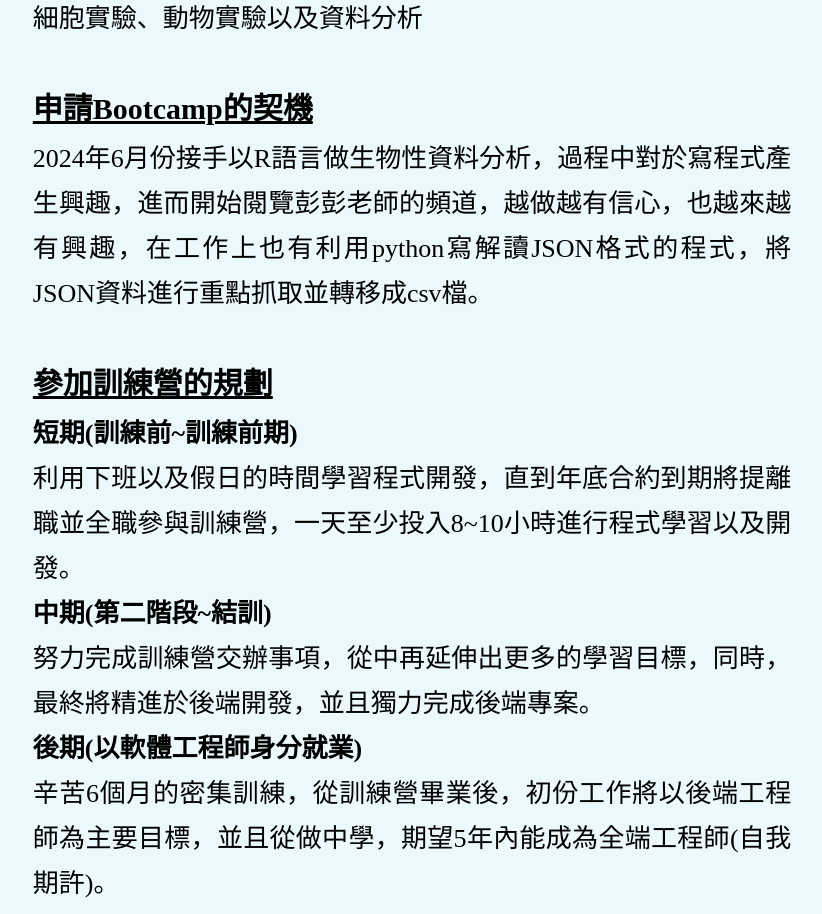
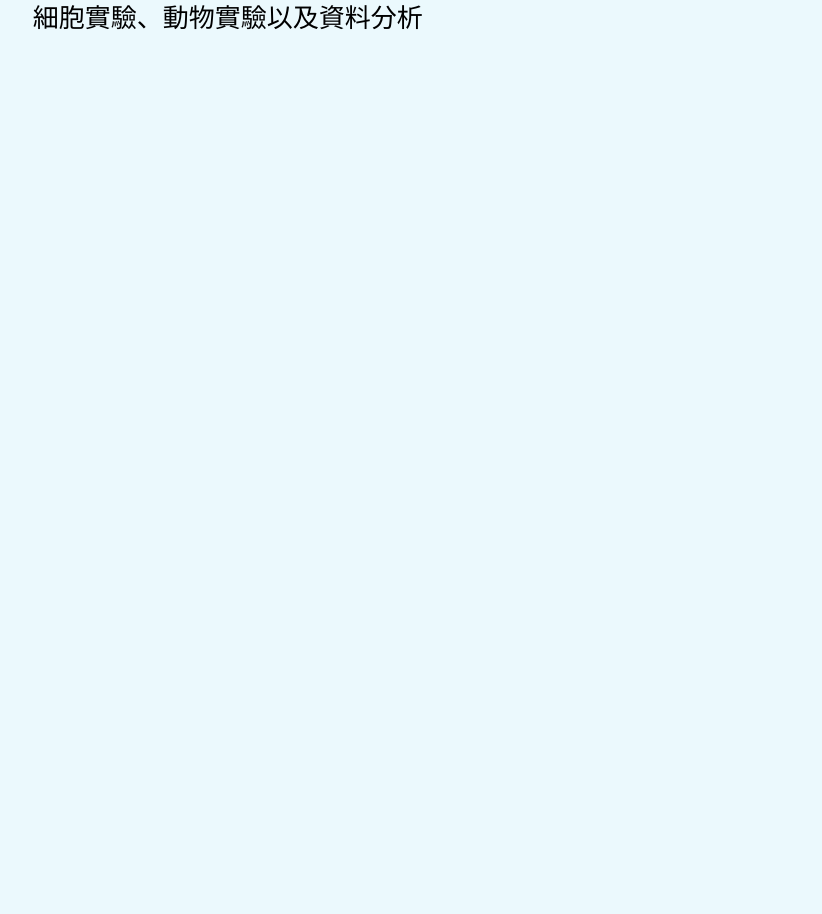
Before and after one commit to Translation-regulator/6th_bootcamp_vue, a Vue app: page / in a window 1280 px wide. Shown: the part 1060-1974 px from the top of the page, without its empty margins (228-1050 px from the left). After the commit the page ends 1154 px from the top, so only its background shows below. Built offline with nearby package versions, Linux system fonts and the light colour scheme.

Commit message:
將內文修改較通順

```diff
--- a/src/Main.vue
+++ b/src/Main.vue
@@ -46,24 +46,6 @@
                         <div class="subtitle">工作內容</div>
                         <div>細胞實驗、動物實驗以及資料分析</div><br/>
 
-            <div class="subtitle">申請Bootcamp的契機</div>
-            <div>2024年6月份接手以R語言做生物性資料分析，過程中對於寫程式產生興趣，進而開始閱覽彭彭老師的頻道，越做越有信心，也越來越有興趣，在工作上也有利用python寫解讀JSON格式的程式，將JSON資料進行重點抓取並轉移成csv檔。</div><br/>
-
-            <div class="subtitle">參加訓練營的規劃</div>
-
-            <div style="font-weight: bold;">短期(訓練前~訓練前期)</div>
-            利用下班以及假日的時間學習程式開發，直到年底合約到期將提離職並全職參與訓練營，一天至少投入8~10小時進行程式學習以及開發。<br>
-
-            <div style="font-weight: bold">中期(第二階段~結訓)</div>
-            努力完成訓練營交辦事項，從中再延伸出更多的學習目標，同時，最終將精進於後端開發，並且獨力完成後端專案。<br>
-
-            <div style="font-weight: bold">後期(以軟體工程師身分就業)</div>
-            辛苦6個月的密集訓練，從訓練營畢業後，初份工作將以後端工程師為主要目標，並且從做中學，期望5年內能成為全端工程師(自我期許)。<br>
-
-
-
-
-
         </div>
     </div>
     <div v-if="props.visibleSection === 'AboutMe'">
@@ -71,14 +53,16 @@
         <div class="title">個人簡介和申請動機</div>
 
         <p class="descript">
-            我叫張兆丞，居住於新北蘆洲，今年26歲，畢業於國立台灣大學生物化學暨分子生物學研究所，從事研究助理的工作。主要的職務為操作細胞與動物實驗，隨著科技的進步，生技業也大量的研究引進模型推演以及數據分析，我剛好接觸到生物資訊相關的專案，起初，只會複製貼上程式碼並執行，到後面開始對程式碼的內容產生興趣，因緣際會請教同學時，對方推薦彭彭的課程頻道，從此燃起學習程式語言的熱情。學習一段時間以後，經由老師過往的直播平台發現到工程師轉職計畫，瞬間勾起我的興趣，經過一段時間的思考後，決定參加申請(當時是今年六月)，隨著幾個月的學習，我發現對於寫程式的熱情不增反減，加上看到開訓的時間，完全可以跟我的工作對上(工作合約至年底)，因此，決定在年底後離職並且全職進行轉職計畫。
+            我叫張兆丞，現年27歲，居住於新北市蘆洲，畢業於國立台灣大學生物化學暨分子生物學研究所，目前擔任研究助理。我的工作主要涉及細胞和動物實驗。隨著科技的進步，生技產業越來越多地運用模型推演和數據分析。自2024年6月起，我開始使用R語言進行生物數據分析，並在工作中運用Python撰寫程式來解讀JSON資料，將其轉換為CSV文件。<br/>
+            起初，我只是在工作中執行現有的程式碼，但隨著時間推移，我對程式設計逐漸產生了濃厚興趣。在一次與同學討論時，他向我推薦了彭彭的課程頻道，從此激發了我學習程式語言的熱情。隨著學習的深入，我通過老師的直播課程發現了工程師轉職計畫，這立即引起了我的強烈興趣。經過一段時間的考慮，我在今年6月決定申請參加第六屆bootcamp。<br/>
+            幾個月的學習讓我更加堅定了轉職的決心。我發現自己對程式設計的熱情隨著時間慢慢增加，因此我計劃在年底辭去現有工作，全力以赴投入這次轉職旅程。
         </p>
 
 
         <div class="title">曾經做過哪些軟體工程技術相關的學習？若有作品請分享給我們</div>
         <p class="descript">
-            主要觀看彭彭老師於Youtube上傳的程式教學，先從熱門語言python開始學起，之後學習後端框架-Flask，同時，基本介面的渲染也是非常重要， HTML以及CSS成為前端網頁呈現的必備條件，為了讓畫面與使用者更有互動性，學習了前端語言JavaScript以及前端框架-Vue.js，為了解決在開發階段遇到的問題也嘗試去官網、工程師相關論壇以及老師推薦的w3school尋找到合適的解法。
-            我利用我所學的後端框架-Flask製作輕量型的python計算機，並且利用前端HTML以及CSS進行版面配置，最後利用前端JavasScript fetch後端運算邏輯，最後呈現在網頁上，我是利用pythonanywhere部屬。看似簡單的小工具，在開發階段也是花費我不少時間，但是在製作過程中也讓我學習到不少技巧，先前學習的技術往往在2週即忘光，給予自己設定一個小小專題，然後完成它，不僅可以加深印象，更能帶給自己成就感。<br/>
+            主要是觀看彭彭老師在YouTube上傳的程式教學，從熱門語言Python開始學習，接著學習後端框架Flask。同時，基本介面的渲染也非常重要，因此學習了HTML和CSS，這是前端網頁呈現的必要條件。為了讓畫面更具互動性，我學習了前端語言JavaScript以及前端框架Vue.js。在開發過程中，為了解決遇到的問題，我會查閱官方文檔、工程師論壇，以及老師推薦的w3school，尋找合適的解法。<br/>
+            我利用學到的Flask框架製作了一個輕量級的Python計算器，並使用HTML和CSS進行版面配置，最後用JavaScript的fetch功能來調用後端的運算邏輯，並將結果呈現在網頁上。我使用PythonAnywhere進行部署。雖然這個小工具看似簡單，但在開發過程中花費了不少時間，讓我學到了許多技巧。與過去學習不同的是，之前學的技術常常兩週後就忘記了，但這次給自己設計了一個小專案並完成它，不僅加深了記憶，也帶給了我成就感。<br/>
             Python 計算機：<a href="https://conan.pythonanywhere.com/">https://conan.pythonanywhere.com/</a> <br/>
             Github 程式碼：<a href="https://github.com/Translation-regulator/Calculator.git" >https://github.com/Translation-regulator/Calculator.git</a>
 
@@ -89,12 +73,14 @@
     <div v-if="props.visibleSection === 'Plan'">
         <div class="title">如果參與這個訓練，會怎麼安排學習時間？</div>
         <p class="descript">
-            我將投入全力學習，並且以全職的身分參加訓練營，除了按部就班跟上老師給予的任務，我將更深入探討任務背後的原理。到了第二階段的實務開發以及團隊開發專案，我期望能與學員於實體活動外建立讀書會，一起交流學習，根據過往開設讀書會的學長姊，相信有助於激發大家的潛能，互相砥礪，並且打磨大家的技術。心態上，我會把訓練營當作碩士二年級即將畢業前半年進行研究，結合開訓前自學的歷程以及bootcamp 前四個月的紮實訓練，最後做出自己的專案，如同寫出論文一樣，我把從bootcamp畢業當作碩士畢業一樣艱辛，所以我將付出更多的時間去完成。
+            我將以全職身分全力參加訓練營。除了按時完成課程作業外，我也會深入理解每個任務背後的原理。進入實務開發和團隊專案階段後，我希望能與其他學員組織讀書會，彼此交流學習。根據學長姊的經驗，讀書會能有效提升技術能力並激發潛能。<br/>
+            心態上，我將訓練營視為碩士論文衝刺的最後階段，結合自學和訓練營四個月的密集訓練，期望在結業時能完成自己的專案，就像完成論文一般。對我來說，訓練營的挑戰與碩士畢業一樣嚴苛，因此我將全力以赴，投入更多時間與精力，力求成功。
         </p>
 
         <div class="title">軟體技術日新月異，如何確定選擇投入的領域是正確有回報的？</div>
         <p class="descript">
-            目前我從事的行業為生物科技，雖然與軟體業一樣技術非常的繁多，但是差別在於生科領域不管是開發出藥物或是解開複雜的病理機制都需要非常非常久的時間，並且常常需要面臨失敗以及經費不足的問題，我個人認為回報率非常低，常常研究到後面失去信心。軟體業現階段除了我們平常使用的網頁以及應用程式以外，現在也跨足到許多行業，像是統計分析以及模型推演，近幾年，醫療業也逐漸開發出幫助判斷的軟體，以及搭配新開發的醫療硬體設備。我目前的工作有一部份也是接受合作實驗室分析出的模型，但是那都是推演，實際在動物的作用情形以及人體實驗也是需要大量時間與金錢去投入。若我加入訓練營，我將朝軟體開發的後端領域進行專精，我認為一個網頁能夠運作的順利，後台的設計非常的重要，不只要運行起來沒問題，運作還不能拖泥帶水，導致使用者體驗非常差。我相信我抱持著的使用者的角度去設計一定可以達到一定的水準，而最大的回報就是薪資，一定也比研究助理來的好。
+            我目前從事的行業是生物科技。雖然這個領域的技術非常繁複，但不同於軟體業，生科領域不管是藥物開發還是解開複雜的病理機制，都需要很長的時間，並且常常面臨失敗和資金不足的挑戰，回報率相對較低，這讓我在長期研究後容易失去信心。相比之下，軟體行業的發展速度更快，不僅應用於我們日常使用的網站和應用程式，還逐漸滲透到統計分析、模型推演，甚至醫療行業，開發出輔助判斷的軟體與新型醫療硬體設備。我的工作中也接觸到合作實驗室的數據模型分析，但這些模型仍需在動物實驗和臨床試驗中耗費大量時間和金錢去驗證。<br/>
+            如果我加入訓練營，我會專注於軟體開發的後端領域。我認為一個網站能夠順利運作，後台的設計至關重要，不僅要確保運行無誤，還要保證性能高效，避免影響使用者體驗。我相信，從使用者的角度出發來設計後端架構，能夠達到較高的水準。最直接的回報就是薪資，我堅信轉職成為軟體工程師的薪酬和職業發展機會都會遠勝於我目前的研究助理工作。
         </p>
     </div>
 
@@ -107,7 +93,9 @@
         <div class="title">關於這份申請網頁，分享一個開發時的技術心得</div>
 
             <p class="descript">
-                首先，HTML以及CSS的技能是必備的，巢狀的網頁結構以及排版，起初覺得非常簡單，很快即可完成作品上線，直到開發時才發現設計上需要有一定的邏輯。如果巢狀結構沒有精確地使用，即使HTML容錯能力高，未來加入CSS或是JavaScript進行更深層開發容易使程式碼出現問題，除錯的困難度也會大大提升。我使用Vue.js作為前端框架，結合課程中所學，製作響應式網站，並且將網頁區塊進行分類，讓我在除錯以及維護上帶來非常大的便利性，此外，我利用CSS的Media Queries製作適合手機閱讀的版面，歡迎彭彭老師掃描下方QR code參考。最後也是最重要的技術為利用Github Pages將網頁上線，我結合VS code操作介面，順便也了解Git相關的指令，讓我在開發過程中增加許多便利性。<br/>
+                首先，HTML和CSS是網頁開發中必備的技能。起初，我認為巢狀結構和排版相對簡單，能很快完成上線。然而，在實際開發過程中我發現，設計結構需要具備一定的邏輯性。如果巢狀結構沒有正確使用，即使HTML的容錯能力較高，未來在加入CSS或JavaScript進行更深入的開發時，容易導致問題，並增加除錯的難度。為了提高開發效率，我使用Vue.js作為前端框架，根據課程所學，將網站區塊進行合理分類，這不僅讓除錯更容易，也大大提升了後續的維護性。
+                此外，我利用CSS的Media Queries實現了響應式設計，確保網頁在手機端也能有良好的瀏覽體驗。最後，為了讓網頁順利上線，我使用了GitHub Pages，並通過VS Code的操作介面進行Git相關指令的學習和操作，這大大提升了開發的便利性。歡迎彭彭老師掃描下方QR code，查看手機版本。
+                <br/>
                 Github 程式碼：<a href="https://github.com/Translation-regulator/6th_bootcamp_vue.git">https://github.com/Translation-regulator/6th_bootcamp_vue.git</a>
             </p>
 
@@ -115,12 +103,15 @@
 
         <div class="title">如何看待自身工作和整個社會群體的連結關係？</div>
         <p class="descript">
-            工作上我比較喜歡不受到限制去發展，像是平常在做研究需要腦力激盪以及豐富的想像力，但是往往被上層給回絕，認為超出傳統的思維就是錯的，為了不想要引發更多的爭執，往往選擇妥協。我認為在群體的工作環境上每個人都是很重要的「螺絲釘」，唯有緊密相扣才能穩健的發展，然而，操控這些螺絲的的工人，也就是主管也是非常重要，將適當的人放在適當的崗位，就要看上位者的智慧。我在群體裏面往往扮演溝通的橋樑，對於我的工作有幫助也有傷害，能幫助我有效與同事交流，交換比次的心得以及技術，但也常常變得多管閒事，因此，近幾年在這方面慢慢取得平衡，既不與團體脫鉤，也不會單方面一頭熱的栽進去。
+            在工作中，我傾向於追求較大的自由度，尤其是在研究過程中，我喜歡發揮豐富的想像力和進行創新思考。然而，這樣的創意常常遭到上層的否決，因為在某些傳統思維模式下，超出常規的想法容易被視為錯誤。為了避免衝突，我時常選擇妥協。<br/>
+            我認為，在一個群體的工作環境中，每個人都是一個關鍵的「螺絲釘」，只有彼此緊密協作，才能確保整個機制平穩運行。而作為管理者，他們就像操控這些螺絲的技工，決定了如何把合適的人放在合適的崗位上。這需要很高的智慧與洞察力。在這樣的架構中，我通常專注於完成自己的任務，不會過多摻雜額外的個人想法，這既有助於團隊的和諧，也避免了不必要的衝突。<br/>
+            作為團體中的一員，我的角色往往是充當溝通的橋樑，這對我的工作既有益處，也有挑戰。它幫助我更有效地與同事交流，分享彼此的經驗和技術，但有時也容易讓我陷入多管閒事的困境。因此，近年來，我學會了在這方面找到一個平衡點，既不與團體脫節，也不會過度投入到某些無謂的細節中。這樣的平衡讓我在群體中發揮了更大的作用，也提高了工作的滿意度。
         </p>
 
         <div class="title">其他想要對我們說的事情？</div>
         <p class="descript">
-            感謝彭彭老師開設WeHelp-軟體工程師專業社群扶持計畫，讓大家有機會從無到有一步一腳印完成自己的理想與夢想，也感謝老師開設的Youtube頻道，淺顯易懂的內容使我在一開始就愛上程式設計，並且也讓我找到額外的興趣，看著一行一行的程式碼運作起來，自己的成就感也油然而生，從一開始僅為了訓練腦袋邏輯到自己製作小程式應用在工作上，現階段對軟體工程師有一定的嚮往，也希望能夠成功轉職。因此，我給我自己的期許也給老師的承諾，如果有幸加入第六屆bootcamp的訓練營，我將義無反顧並且全心全力的完成每次任務，即使有空檔的時間，也將不斷的學習，套用老師頻道的一句話「穩定承諾，終身學習」。
+            感謝彭彭老師開設 WeHelp - 軟體工程師專業社群扶持計畫，讓我們有機會從零開始，一步步實現自己的理想與夢想。也感謝老師的 YouTube 頻道，淺顯易懂的教學內容讓我一開始就愛上了程式設計，並激發了我的興趣。從僅僅為了訓練邏輯思維到能夠製作小程式應用於工作上，程式設計帶給我無比的成就感。<br/>
+            現在，我對成為軟體工程師充滿嚮往，也希望能藉此成功轉職。若有幸加入第六屆 Bootcamp 訓練營，我承諾將全力以赴，完成每一項任務。即使在空檔時間，也會不斷學習，精進自己。正如老師頻道中的一句話：「穩定承諾，終身學習」，我將銘記在心。
         </p>
 
     </div>
```
